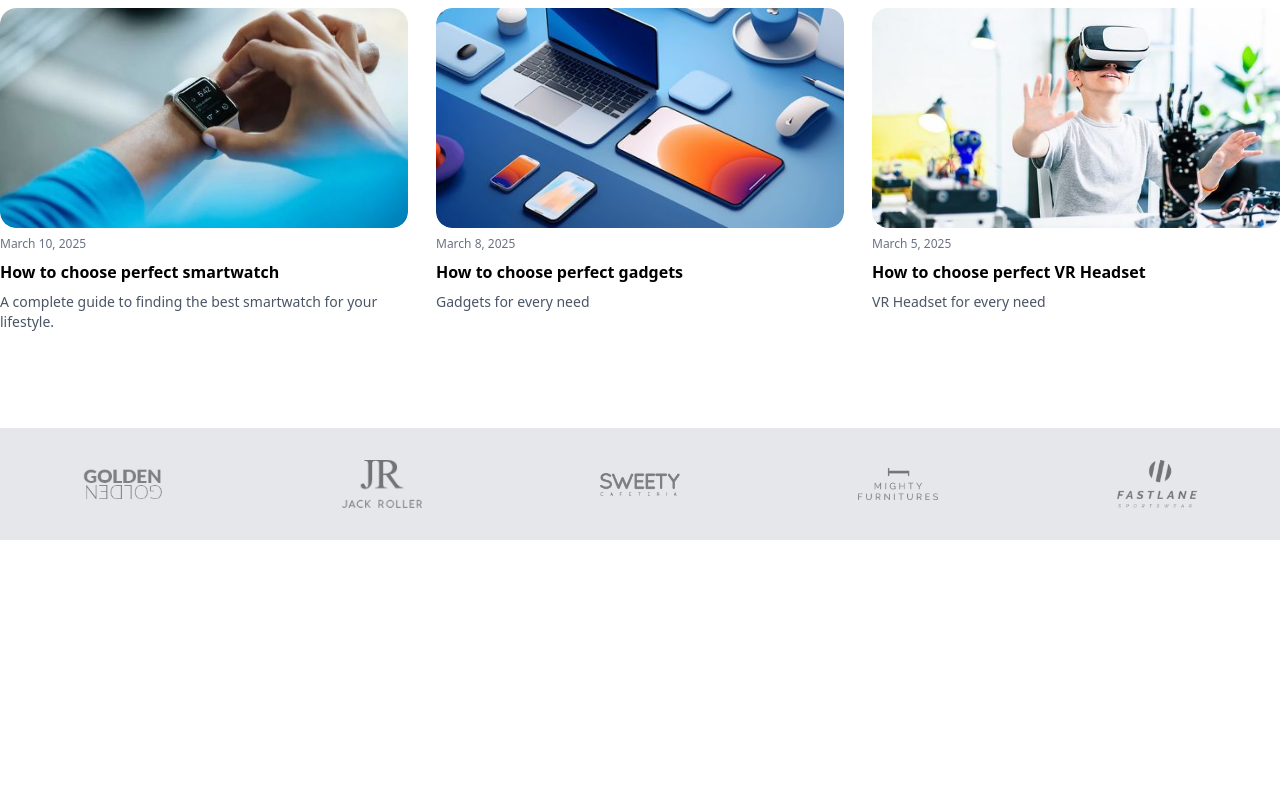
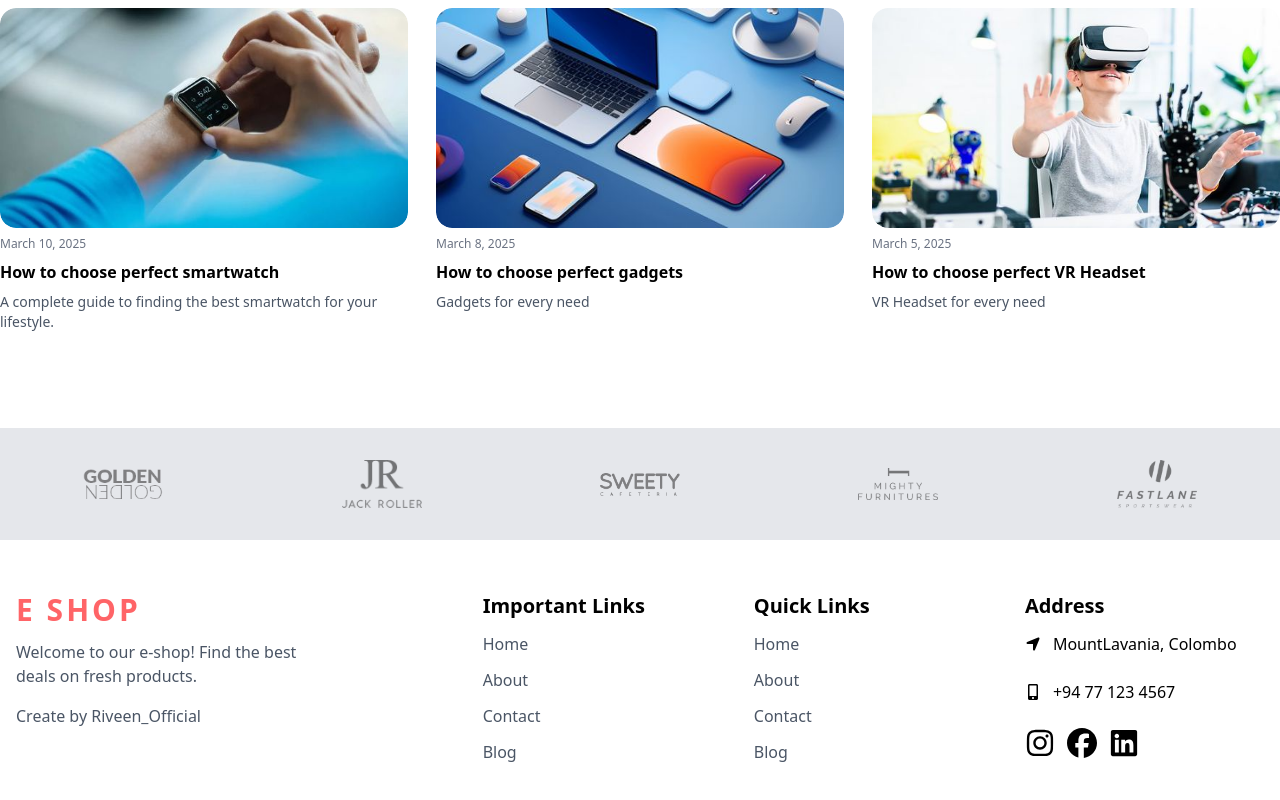
Before and after one commit to spriveen/Eshop, a React (Vite) app in the folder my-app/: page / in a window 1280 px wide. Shown: the part 4716-5516 px from the top of the page. Before the commit the page ends 5256 px from the top, so only its background shows below. Built offline with nearby package versions, Linux system fonts and the light colour scheme.

Commit message:
update footer.jsx

```diff
--- a/my-app/src/App.jsx
+++ b/my-app/src/App.jsx
@@ -12,6 +12,7 @@
 import smartwatch2 from './assets/category/smartwatch2-removebg-preview.png';
 import Blogs from './components/Blogs/Blogs';
 import Partners from './components/Partners/Partners';
+import Footer from './components/Footer/Footer';
 
 // Banner data objects
 const BannerData = {
@@ -52,6 +53,7 @@
       <Banner data={BannerData2} />
       <Blogs />
       <Partners />
+      <Footer />
     </div>
   );
 };
--- /dev/null
+++ b/my-app/src/components/Footer/Footer.jsx
@@ -0,0 +1,137 @@
+import React from 'react'
+import { FaMobileAlt } from 'react-icons/fa';
+import { FaFacebook, FaInstagram, FaLinkedin, FaLocationArrow } from 'react-icons/fa6';
+
+
+ const FooterLinks =[
+    {
+        title: 'Home',
+        link: "/#",
+    },
+
+    {
+        title: 'About',
+        link: "/#about",
+    },
+
+    {
+        title: 'Contact',
+        link: "/#contact",
+    },
+
+    {
+        title: 'Blog',
+        link: "/#blog",
+    },
+ ];
+
+
+
+
+const Footer = () => {
+  return (
+    <div className='dark:bg-gray-950'>
+       <div className="container">
+        <div className="grid md:grid-cols-3 pb-20 pt-5">
+            {/*company details  */}
+            <div className='py-8 px-4'>
+             <a href='#'
+              className='text-red-400 font-semibold
+              tracking-widest text-2xl uppercase sm:text-3xl'
+              >
+                E shop
+             </a>
+             <p className='text-gray-600 dark:text-white/70 lg:pr-24 pt-3'>
+             Welcome to our e-shop! Find the best deals on fresh products.
+             </p>
+             <p className='text-gray-600 mt-4'>
+                Create by Riveen_Official
+             </p>
+            </div>
+            {/* footer links */}
+            <div className='col-span-2 grid grid-cols-2 sm:grid-cols-3 md:pl-10'>
+                <div className='py-8 px-4'>
+                   <h1 className='text-xl font-bold sm:text-left mb-3'>Important Links</h1>
+                   <ul className='space-y-3'>
+                    {
+                       FooterLinks.map(
+                        (data,index) =>(
+                          <li key={index}>
+                          <a
+
+                          href={data.link}
+                          className='text-gray-600 dark:text-gray-400 hover:dark:text-white hover:text-black
+                          duration-300'
+                          >
+                             {data.title}
+                          </a>
+                          </li>
+                        )
+                       )
+                    }
+                   </ul>
+                </div>
+                {/* second column */}
+                <div className='py-8 px-4'>
+                   <h1 className='text-xl font-bold sm:text-left mb-3'>Quick Links</h1>
+                   <ul className='space-y-3'>
+                    {
+                       FooterLinks.map(
+                        (data,index) =>(
+                          <li key={index}>
+                          <a
+
+                          href={data.link}
+                          className='text-gray-600 dark:text-gray-400 hover:dark:text-white hover:text-black
+                          duration-300'
+                          >
+                             {data.title}
+                          </a>
+                          </li>
+                        )
+                       )
+                    }
+                   </ul>
+                </div>
+
+                {/* Company Address */}
+                <div className='py-8 px-4 col-span-2 sm:col-auto'>
+                    <h1 className='text-xl font-bold sm:text-left mb-3'>
+                       Address </h1>
+                <div>
+                    <div className="flex items-center gap-3">
+                       <FaLocationArrow />
+                       <p>MountLavania, Colombo</p>
+                       </div>
+                       <div className='flex items-center gap-3 mt-6'>
+                        <FaMobileAlt />
+                        <p>+94 77 123 4567</p>
+                       </div>
+
+                       {/* social links */}
+                       <div className='flex items-center gap-3 mt-6'>
+                        <a href='#'>
+                           <FaInstagram className='text-3xl
+                           hover:text-red-400 duration-300' />
+                        </a>
+
+                        <a href='#'>
+                           <FaFacebook className='text-3xl
+                           hover:text-blue-700 duration-300' />
+                        </a>
+
+                        <a href='#'>
+                           <FaLinkedin className='text-3xl
+                           hover:text-blue-900 duration-300' />
+                        </a>
+                       </div>
+                </div>
+                </div>
+            </div>
+              </div>
+        </div>
+    </div>
+  );
+};
+
+export default Footer
```
